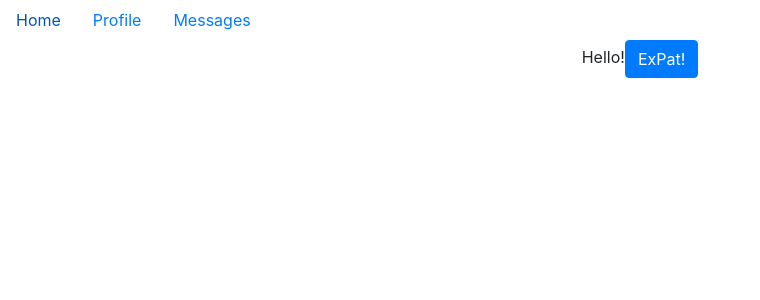
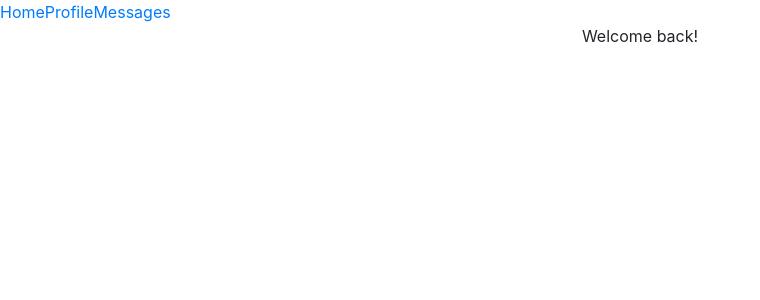
Before and after one commit to jrizza88/ExPat_FE, a React (Create React App) app in the folder expatjournal/: page /profile in a window 1280 px wide. Shown: the top 300 px of the page, without its empty margins (0-760 px from the left). Built offline with nearby package versions, Linux system fonts and the light colour scheme.

Commit message:
refactored nav bar and created a settings component

```diff
--- a/expatjournal/src/App.js
+++ b/expatjournal/src/App.js
@@ -2,6 +2,7 @@ import React from 'react';
 import { Route, withRouter, Redirect } from "react-router-dom";
 import NavBar from './Components/NavBar';
 import Home from "./Components/Home/Home";
+import Profile from "./Components/Profile/Profile";
 import { Button } from 'reactstrap';
 
 class App extends React.Component {
@@ -10,8 +11,7 @@ class App extends React.Component {
     <div className="App">
       <NavBar />
       <Route exact path="/" render={() => <Home />} />
-        Hello!
-        <Button color="primary">ExPat!</Button>
+      <Route exact path="/profile" render={() => <Profile />} />
     </div>
   );
   }
--- a/expatjournal/src/Components/Home/Home.js
+++ b/expatjournal/src/Components/Home/Home.js
@@ -1,7 +1,7 @@
 import React from 'react';
 import HomeImage from '../../Assets/HomePagePhoto.png';
 import '../../App.css';
-
+import { Button } from 'reactstrap';
 
 
 const Home = props => {
@@ -9,6 +9,7 @@ const Home = props => {
         <>
         <img src={HomeImage} alt="home" className="big"/>
         <div>Welcome to the Expat Application!</div>
+        <Button color="primary">ExPat!</Button>
         </>
     )
 }
--- a/expatjournal/src/Components/NavBar.js
+++ b/expatjournal/src/Components/NavBar.js
@@ -1,7 +1,7 @@
 import React from 'react';
-// import { NavLink } from "react-router-dom";
-import { Nav, NavItem, NavLink } from 'reactstrap';
-
+import { NavLink } from "react-router-dom";
+// import { Nav, NavItem, NavLink } from 'reactstrap';
+import { Nav, NavItem } from 'reactstrap';
 const NavBar = props => {
     return (
         <>
@@ -10,7 +10,7 @@ const NavBar = props => {
                     <NavLink href="#" exact to="/">Home</NavLink>
                 </NavItem>
                 <NavItem>
-                    <NavLink href="#" exact to="/profile">
+                    <NavLink href="#" to="/profile">
                         Profile
                     </NavLink>
                 </NavItem>
--- a/expatjournal/src/Components/Profile/Profile.js
+++ b/expatjournal/src/Components/Profile/Profile.js
@@ -2,7 +2,7 @@ import React from 'react';
 
 const Profile = () => (
     <>
-    User Profile
+    Welcome back!
     </>
 );
 
```
Also changed, not shown: expatjournal/src/Components/Settings/Settings.js (added, +8 -0 lines).
